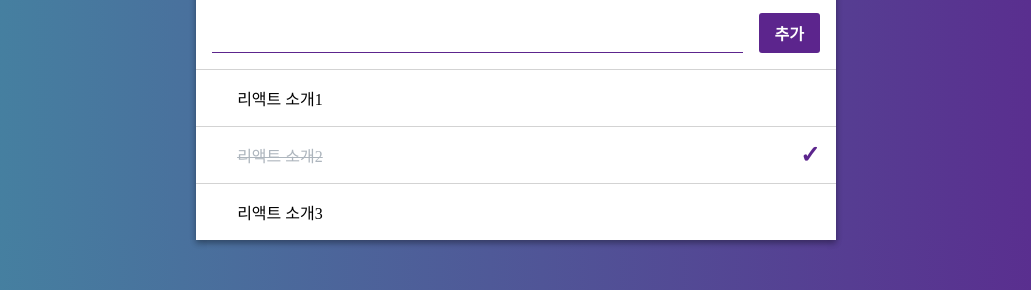
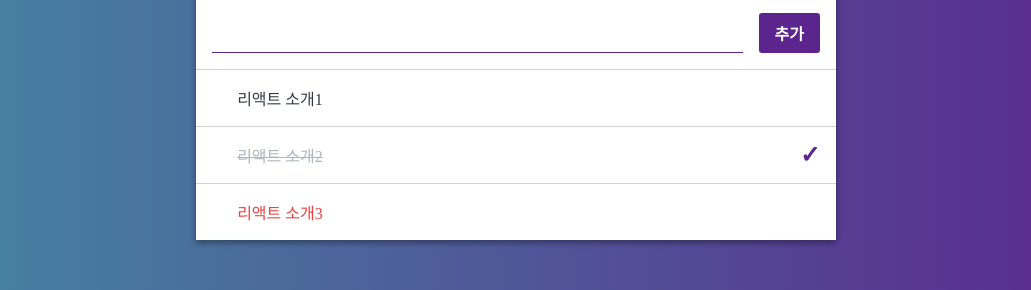
Before and after one commit to dorothy7964/react_todolist, a React (Create React App) app: page / in a window 1280 px wide. Shown: the part 269-559 px from the top of the page, without its empty margins (124-1155 px from the left). Built offline with nearby package versions, Linux system fonts and the light colour scheme.

Commit message:
색상 전달
input 선택한 색상으로 추가 시
todoItemList 도 동일한 색상으로 변경

```diff
--- a/src/App.js
+++ b/src/App.js
@@ -13,9 +13,9 @@ class App extends Component {
     input : '',
     color : '#343a40',
     todos: [
-      { id: 0, text: ' 리액트 소개1', checked: false },
-      { id: 1, text: ' 리액트 소개2', checked: true },
-      { id: 2, text: ' 리액트 소개3', checked: false }
+      { id: 0, text: ' 리액트 소개1', checked: false, color : '#343a40' },
+      { id: 1, text: ' 리액트 소개2', checked: true, color : '#343a40' },
+      { id: 2, text: ' 리액트 소개3', checked: false, color : '#f03e3e' }
     ]
   }
 
@@ -26,13 +26,14 @@ class App extends Component {
   }
 
   handleCreate = () => {
-    const { input,todos } = this.state;
+    const { input, color, todos } = this.state;
     this.setState({
       input : '',
       todos : todos.concat({
         id : this.id++,
         text : input,
-        checked : false
+        checked : false,
+        color
       })
     });
   }
--- a/src/components/TodoItem.js
+++ b/src/components/TodoItem.js
@@ -7,10 +7,10 @@ class TodoItem extends Component {
   }
 
   render() {
-    const { id, text, checked, onToggle, onRemove } = this.props;
+    const { id, text, checked, color, onToggle, onRemove } = this.props;
 
     return (
-      <div className="todoItem" onClick={() => {onToggle(id)}}>
+      <div className="todoItem"  style={{color}} onClick={() => {onToggle(id)}}>
         <div className="remove" onClick={(e) => {
             e.stopPropagation(); // onToggle 이 실행되지 않도록 함
             onRemove(id)}
```
